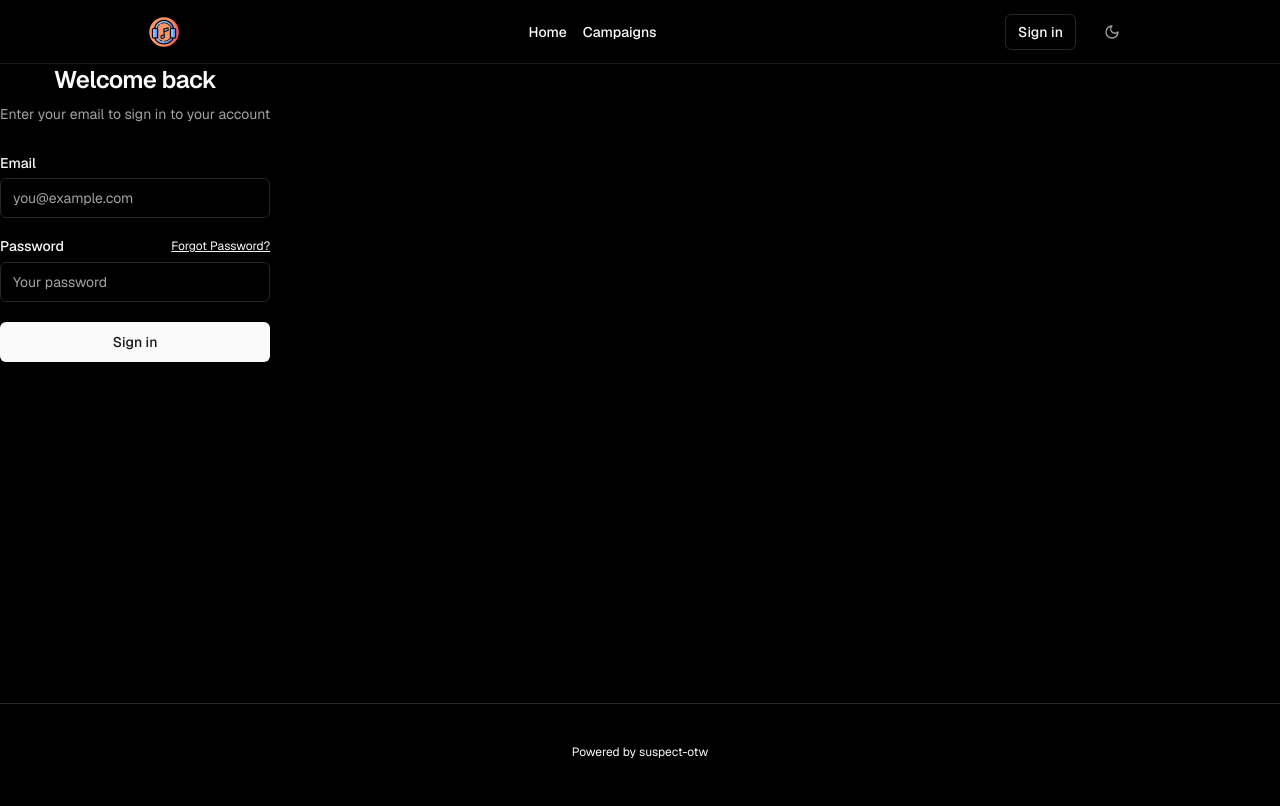
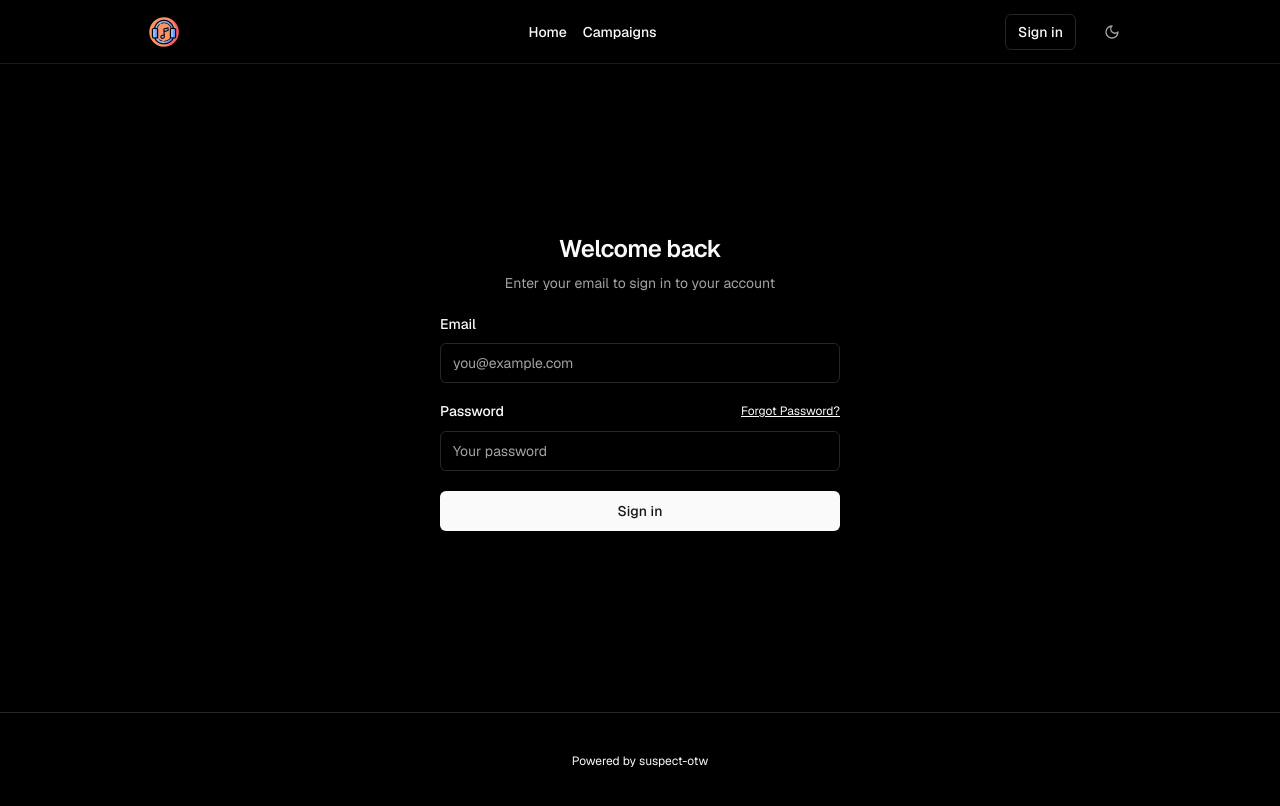
Before and after one commit to suspect-otw/test2, a Next.js app: page /sign-in in a window 1280 px wide. Shown: the top 806 px of the page. Built offline with nearby package versions, Linux system fonts and the light colour scheme; no server answers.

Commit message:
fix: layout fixes and little bug that happened while reset password

```diff
--- a/app/(auth-pages)/forgot-password/page.tsx
+++ b/app/(auth-pages)/forgot-password/page.tsx
@@ -10,9 +10,8 @@ export default async function ForgotPassword(props: {
 }) {
   const searchParams = await props.searchParams;
   return (
-    <>
-      <form className="flex-1 flex flex-col w-full gap-2 text-foreground [&>input]:mb-6 min-w-64 max-w-64 mx-auto">
-        <div>
+    <form className="w-full p-6 bg-card rounded-lg shadow-sm">
+      <div className="flex flex-col space-y-2 text-center mb-6">
         <h1 className="text-2xl font-medium">Reset Password</h1>
         <p className="text-sm text-secondary-foreground">
           Already have an account?{" "}
@@ -21,15 +20,17 @@ export default async function ForgotPassword(props: {
           </Link>
         </p>
       </div>
-        <div className="flex flex-col gap-2 [&>input]:mb-3 mt-8">
+      <div className="flex flex-col gap-3">
         <Label htmlFor="email">Email</Label>
         <Input name="email" placeholder="you@example.com" required />
-          <SubmitButton formAction={forgotPasswordAction}>
+        <SubmitButton
+          className="mt-2"
+          formAction={forgotPasswordAction}
+        >
           Reset Password
         </SubmitButton>
         <FormMessage message={searchParams} />
       </div>
     </form>
-    </>
   );
 }
--- a/app/(auth-pages)/layout.tsx
+++ b/app/(auth-pages)/layout.tsx
@@ -4,6 +4,10 @@ export default async function Layout({
   children: React.ReactNode;
 }) {
   return (
-    <div className="max-w-7xl flex flex-col  items-start">{children}</div>
+    <div className="flex min-h-[calc(100vh-152px)] items-center justify-center w-full">
+      <div className="w-full max-w-md">
+        {children}
+      </div>
+    </div>
   );
 }
--- a/app/(auth-pages)/sign-in/page.tsx
+++ b/app/(auth-pages)/sign-in/page.tsx
@@ -8,8 +8,8 @@ import Link from "next/link";
 export default async function Login(props: { searchParams: Promise<Message> }) {
   const searchParams = await props.searchParams;
   return (
-    <form className="flex-1 flex flex-col min-w-64">
-      <div className="flex flex-col space-y-2 text-center">
+    <form className="w-full p-6 bg-card rounded-lg shadow-sm">
+      <div className="flex flex-col space-y-2 text-center mb-6">
         <h1 className="text-2xl font-semibold tracking-tight">
           Welcome back
         </h1>
@@ -17,10 +17,10 @@ export default async function Login(props: { searchParams: Promise<Message> }) {
           Enter your email to sign in to your account
         </p>
       </div>
-      <div className="flex flex-col gap-2 [&>input]:mb-3 mt-8">
+      <div className="flex flex-col gap-3">
         <Label htmlFor="email">Email</Label>
         <Input name="email" placeholder="you@example.com" required />
-        <div className="flex justify-between items-center">
+        <div className="flex justify-between items-center mt-2">
           <Label htmlFor="password">Password</Label>
           <Link
             className="text-xs text-foreground underline"
@@ -35,7 +35,11 @@ export default async function Login(props: { searchParams: Promise<Message> }) {
           placeholder="Your password"
           required
         />
-        <SubmitButton pendingText="Signing In..." formAction={signInAction}>
+        <SubmitButton
+          className="mt-2"
+          pendingText="Signing In..."
+          formAction={signInAction}
+        >
           Sign in
         </SubmitButton>
         <FormMessage message={searchParams} />
--- a/app/(auth-pages)/sign-up/page.tsx
+++ b/app/(auth-pages)/sign-up/page.tsx
@@ -17,26 +17,27 @@ export default async function Signup(props: {
   const searchParams = await props.searchParams;
   if ("message" in searchParams) {
     return (
-      <div className="w-full flex-1 flex items-center h-screen sm:max-w-md justify-center gap-2 p-4">
+      <div className="text-center p-6 bg-card rounded-lg shadow-sm">
         <FormMessage message={searchParams} />
       </div>
     );
   }
 
   return (
-    <>
-      <form className="flex flex-col min-w-64 max-w-64 mx-auto">
+    <form className="w-full p-6 bg-card rounded-lg shadow-sm">
+      <div className="flex flex-col space-y-2 text-center mb-6">
         <h1 className="text-2xl font-medium">Sign up</h1>
-        <p className="text-sm text text-foreground">
+        <p className="text-sm text-foreground">
           Already have an account?{" "}
           <Link className="text-primary font-medium underline" href="/sign-in">
             Sign in
           </Link>
         </p>
-        <div className="flex flex-col gap-2 [&>input]:mb-3 mt-8">
+      </div>
+      <div className="flex flex-col gap-3">
         <Label htmlFor="email">Email</Label>
         <Input name="email" placeholder="you@example.com" required />
-          <Label htmlFor="password">Password</Label>
+        <Label htmlFor="password" className="mt-2">Password</Label>
         <Input
           type="password"
           name="password"
@@ -44,12 +45,15 @@ export default async function Signup(props: {
           minLength={6}
           required
         />
-          <SubmitButton formAction={signUpAction} pendingText="Signing up...">
+        <SubmitButton
+          className="mt-2"
+          formAction={signUpAction}
+          pendingText="Signing up..."
+        >
           Sign up
         </SubmitButton>
         <FormMessage message={searchParams} />
       </div>
     </form>
-    </>
   );
 }
--- a/app/dashboard/page.tsx
+++ b/app/dashboard/page.tsx
@@ -17,19 +17,21 @@ export default async function Dashboard() {
   }
 
   return (
-    <div className="flex-1 w-full flex flex-col gap-12">
-      <div className="w-full">
+    <div className="flex min-h-[calc(100vh-152px)] items-center justify-center w-full">
+      <div className="w-full max-w-2xl p-6 bg-card rounded-lg shadow-sm">
+        <div className="w-full mb-6">
           <div className="bg-accent text-sm p-3 px-5 rounded-md text-foreground flex gap-3 items-center">
             <InfoIcon size="16" strokeWidth={2} />
             Admin Dashboard
           </div>
         </div>
-      <div className="flex flex-col gap-2 items-start">
+        <div className="flex flex-col gap-2">
           <h2 className="font-bold text-2xl mb-4">Your user details</h2>
-        <pre className="text-xs font-mono p-3 rounded border max-h-32 overflow-auto">
+          <pre className="text-xs font-mono p-3 rounded border max-h-72 overflow-auto">
             {JSON.stringify(user, null, 2)}
           </pre>
         </div>
       </div>
+    </div>
   );
 }
--- a/app/dashboard/reset-password/page.tsx
+++ b/app/dashboard/reset-password/page.tsx
@@ -9,11 +9,15 @@ export default async function ResetPassword(props: {
 }) {
   const searchParams = await props.searchParams;
   return (
-    <form className="flex flex-col w-full max-w-md p-4 gap-2 [&>input]:mb-4">
+    <div className="flex min-h-[calc(100vh-152px)] items-center justify-center w-full">
+      <form className="w-full max-w-md p-6 bg-card rounded-lg shadow-sm">
+        <div className="flex flex-col space-y-2 mb-6">
           <h1 className="text-2xl font-medium">Reset password</h1>
           <p className="text-sm text-foreground/60">
             Please enter your new password below.
           </p>
+        </div>
+        <div className="flex flex-col gap-3">
           <Label htmlFor="password">New password</Label>
           <Input
             type="password"
@@ -21,17 +25,22 @@ export default async function ResetPassword(props: {
             placeholder="New password"
             required
           />
-      <Label htmlFor="confirmPassword">Confirm password</Label>
+          <Label htmlFor="confirmPassword" className="mt-2">Confirm password</Label>
           <Input
             type="password"
             name="confirmPassword"
             placeholder="Confirm password"
             required
           />
-      <SubmitButton formAction={resetPasswordAction}>
+          <SubmitButton
+            className="mt-2"
+            formAction={resetPasswordAction}
+          >
             Reset password
           </SubmitButton>
           <FormMessage message={searchParams} />
+        </div>
       </form>
+    </div>
   );
 }
--- a/app/layout.tsx
+++ b/app/layout.tsx
@@ -33,7 +33,7 @@ export default function RootLayout({
           enableSystem={false}
           disableTransitionOnChange
         >
-          <div className="min-h-screen flex flex-col justify-center items-center">
+          <div className="min-h-screen flex flex-col">
             <Navbar />
             <main className="flex-1 w-full">
               {children}
--- a/utils/supabase/middleware.ts
+++ b/utils/supabase/middleware.ts
@@ -49,9 +49,7 @@ export const updateSession = async (request: NextRequest) => {
     if (request.nextUrl.pathname === "/sign-up" && !user.error) {
       return NextResponse.redirect(new URL("/dashboard", request.url));
     }
-    if (request.nextUrl.pathname === "/forgot-password" && !user.error) {
-      return NextResponse.redirect(new URL("/dashboard", request.url));
-    }
+
 
     return response;
   } catch (e) {
```
Lines whose indentation alone changed are shown as unchanged.
